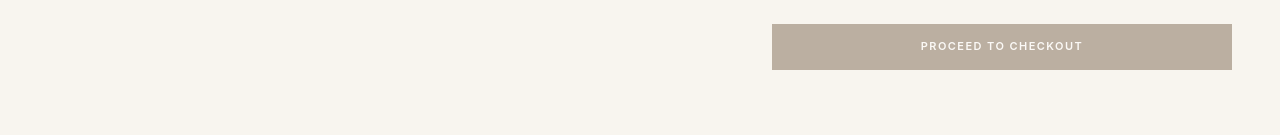
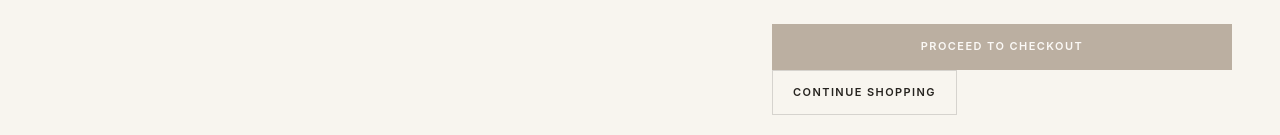
Before and after one commit to Lestercito12570/gardenshedclay-site, a plain HTML site: page cart.html in a window 1280 px wide. Shown: the part 629-764 px from the top of the page. Drawn offline with Linux system fonts and the light colour scheme.

Commit message:
Update cart.html

```diff
--- a/cart.html
+++ b/cart.html
@@ -71,6 +71,13 @@
 
       </button>
 
+<a
+  href="/shop.html"
+  class="button"
+>
+  Continue Shopping
+</a>
+
     </div>
 
   </main>
```
